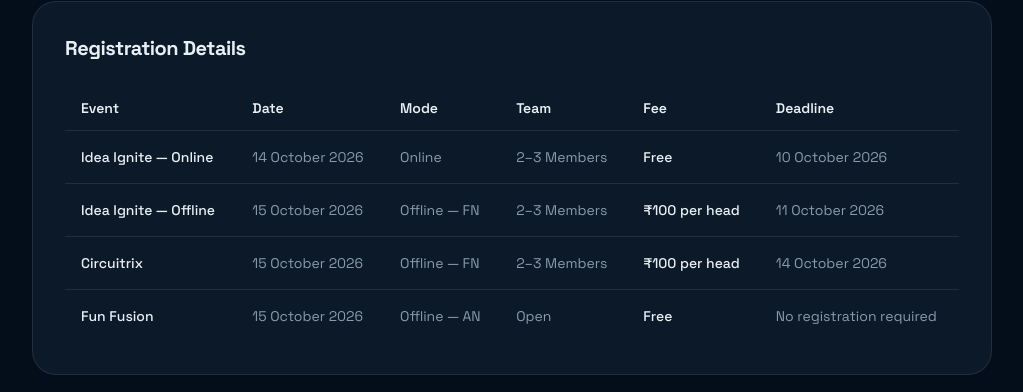
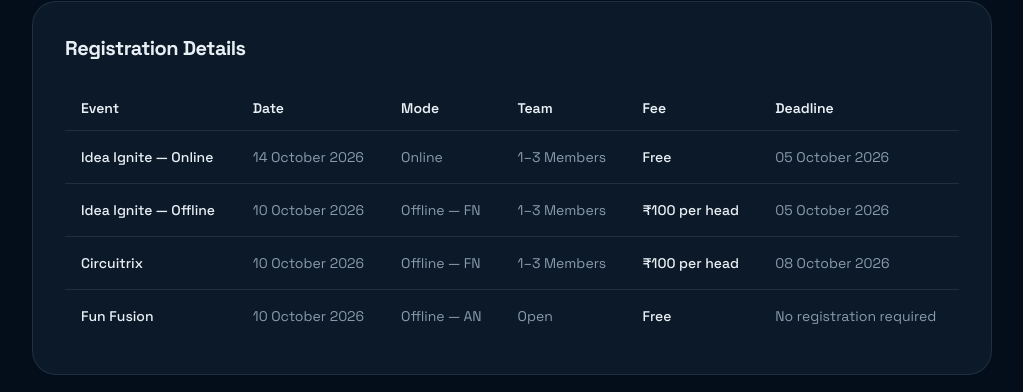
Before and after one commit to Hariharan-s08/Spectra_2k26, a Next.js app: page /register in a window 1280 px wide. Shown: the part 848-1240 px from the top of the page, without its empty margins (128-1151 px from the left). Built offline with nearby package versions, Linux system fonts and the light colour scheme.

Commit message:
Update event details and deadlines in registration page

```diff
--- a/app/register/page.tsx
+++ b/app/register/page.tsx
@@ -16,29 +16,29 @@ const registrationDetails = [
     event: 'Idea Ignite — Online',
     date: '14 October 2026',
     mode: 'Online',
-    team: '2–3 Members',
+    team: '1–3 Members',
     fee: 'Free',
-    deadline: '10 October 2026',
+    deadline: '05 October 2026',
   },
   {
     event: 'Idea Ignite — Offline',
-    date: '15 October 2026',
+    date: '10 October 2026',
     mode: 'Offline — FN',
-    team: '2–3 Members',
+    team: '1–3 Members',
     fee: '₹100 per head',
-    deadline: '11 October 2026',
+    deadline: '05 October 2026',
   },
   {
     event: 'Circuitrix',
-    date: '15 October 2026',
+    date: '10 October 2026',
     mode: 'Offline — FN',
-    team: '2–3 Members',
+    team: '1–3 Members',
     fee: '₹100 per head',
-    deadline: '14 October 2026',
+    deadline: '08 October 2026',
   },
   {
     event: 'Fun Fusion',
-    date: '15 October 2026',
+    date: '10 October 2026',
     mode: 'Offline — AN',
     team: 'Open',
     fee: 'Free',
@@ -52,7 +52,7 @@ export default function RegisterPage() {
       <PageHeader
         eyebrow="Register"
         title="Secure your spot at SPECTRA 2K26"
-        description="Register and get ready for SPECTRA 2K26 on 14 & 15 October 2026."
+        description="Register and get ready for SPECTRA 2K26 on 10 & 14 October 2026."
       />
 
       <section className="mx-auto max-w-5xl px-4 py-16 sm:px-6 lg:px-8">
```
